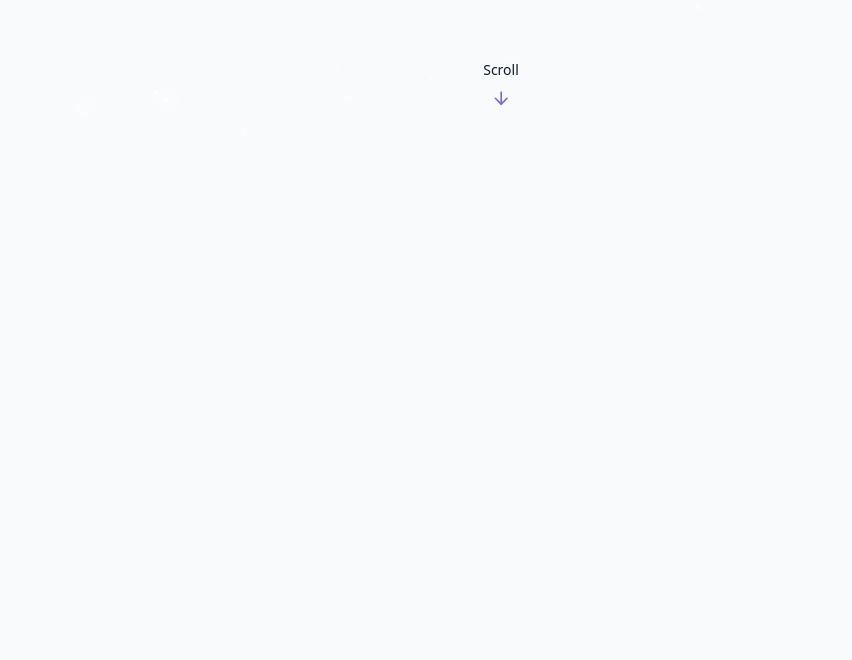
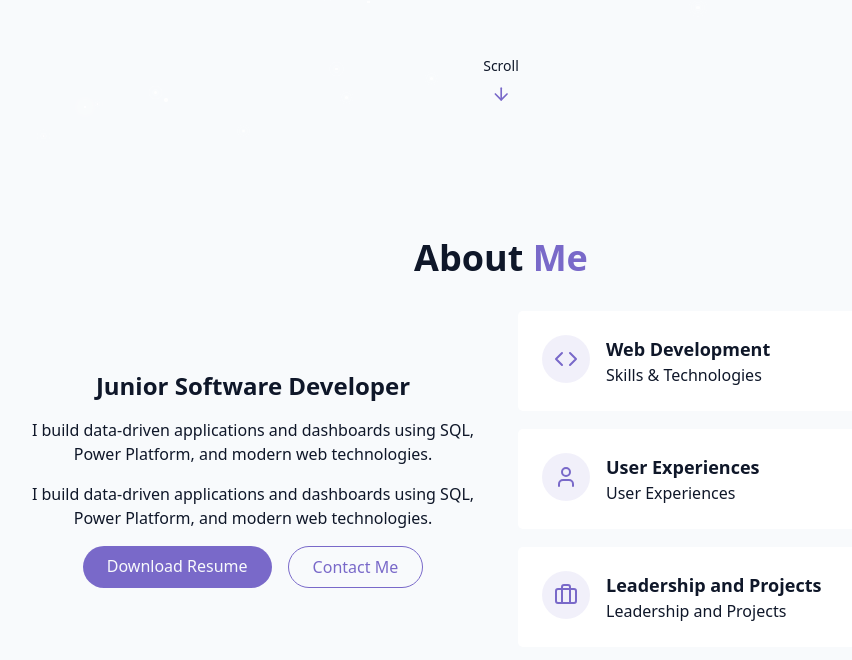
Before and after one commit to ChemistryGal/Portfolio-Site, a React (Vite) app in the folder portfolio/: page / in a window 1280 px wide. Shown: the part 658-1318 px from the top of the page, without its empty margins (139-991 px from the left). Before the commit the page ends 800 px from the top, so only its background shows below. Built offline with nearby package versions, Linux system fonts and the light colour scheme.

Commit message:
Added About Me Section with Filler information till I provide content.

```diff
--- a/portfolio/src/Pages/Home.tsx
+++ b/portfolio/src/Pages/Home.tsx
@@ -2,6 +2,7 @@ import { ThemeToggle } from "../components/ThemeToggle";
 import { StarBackground } from "../components/StarBackground";
 import { NavBar } from "../components/NavBar";
 import { HeroSection } from "../components/HeroSection";
+import { AboutSection} from "../components/AboutSection";
 
 export const Home = () => {
 
@@ -15,7 +16,7 @@ export const Home = () => {
         { /*Main Content*/}
         <main>
         <HeroSection />
-
+        <AboutSection />
         </main>
         {
             /*Footer*/
--- /dev/null
+++ b/portfolio/src/components/AboutSection.tsx
@@ -0,0 +1,69 @@
+import { Briefcase, Code, User } from "lucide-react";
+import { aboutContent } from "../content/AboutSection";
+
+export const AboutSection = () => {
+ return <section id = "about" className = "py-24 px-4 relative">
+    <div className = "container mx-auto max-w-5xl">
+        <h2 className = "text-4xl font-bold mb-8 text-center">
+        About <span className = "text-primary">Me</span>
+        </h2>
+
+    <div className = "grid grid-cols-1 md:grid-cols-2 gap-8 items-center">
+        <div className = "space-y-4">
+            <h3 className = "text-2xl font-semibold">
+            {aboutContent.subtitle}
+            </h3>
+            <p className = "text-muted-foreground">
+            {aboutContent.description}
+            </p>
+            <p className = "text-muted-foreground">
+            {aboutContent.description}
+            </p>
+        <div className = "flex flex-col sm:flex-row gap-4 justify-center">
+            <a href = "src/assets/Katie Hancock CV.pdf" download = "Katie Hancock CV.pdf" aria-label="Download Document" className = "cosmic-button">
+            {aboutContent.ctaPrimary}
+            </a>
+            <a href = "#contact" className = "px-6 py-2 rounded-full border border-primary text-primary hover:bg-primary/10 transition-colors duration-300 text-center">
+            {aboutContent.ctaSecondary}
+            </a>
+        </div>
+        </div>
+        <div className = "grid grid-cols-1 gap-4">
+         <div className = "gradient-border p-6 card-hover">
+            <div className= "flex items-start gap-4">
+                <div className = "p-3 rounded-full bg-primary/10">
+                <Code className = "text-primary h-6 w-6"/>
+                </div>
+                <div className = "text-left">
+                    <h4 className = "font-semibold text-lg">Web Development</h4>
+                    <p className="text-muted-foreground">{aboutContent.skills}</p>
+                </div>
+            </div>
+         </div>
+         <div className = "gradient-border p-6 card-hover">
+            <div className= "flex items-start gap-4">
+                <div className = "p-3 rounded-full bg-primary/10">
+                <User className = "text-primary h-6 w-6"/>
+                </div>
+                <div className = "text-left">
+                    <h4 className = "font-semibold text-lg">User Experiences</h4>
+                    <p className="text-muted-foreground">{aboutContent.user}</p>
+                </div>
+            </div>
+         </div>
+         <div className = "gradient-border p-6 card-hover">
+            <div className= "flex items-start gap-4">
+                <div className = "p-3 rounded-full bg-primary/10">
+                <Briefcase className = "text-primary h-6 w-6"/>
+                </div>
+                <div className = "text-left">
+                    <h4 className = "font-semibold text-lg">Leadership and Projects</h4>
+                    <p className="text-muted-foreground">{aboutContent.briefcase}</p>
+                </div>
+            </div>
+         </div>
+        </div>
+    </div>
+    </div>
+ </section>;
+}
--- a/portfolio/src/components/HeroSection.tsx
+++ b/portfolio/src/components/HeroSection.tsx
@@ -23,7 +23,7 @@ export const HeroSection = () => {
             Enticing Sentence hehe
           </p>
           <div className="pt-4 opacity-0 animate-fade-in-delay-4">
-            <a href="#projects" className = "cosimic-button"> View My Work</a>
+            <a href="#projects" className = "cosmic-button"> View My Work</a>
           </div>
         </div>
       </div>
--- /dev/null
+++ b/portfolio/src/content/AboutSection.ts
@@ -0,0 +1,11 @@
+export const aboutContent = {
+  title: "Hi, I’m Katie 👋",
+  subtitle: "Junior Software Developer",
+  skills: "Skills & Technologies",
+  user: "User Experiences",
+    briefcase: "Leadership and Projects",
+  description:
+    "I build data-driven applications and dashboards using SQL, Power Platform, and modern web technologies.",
+  ctaPrimary: "Download Resume",
+  ctaSecondary: "Contact Me",
+};
--- a/portfolio/src/index.css
+++ b/portfolio/src/index.css
@@ -146,7 +146,7 @@
   border: 1px solid transparent;
 }
 
-@utility cosimic-button {
+@utility cosmic-button {
   @apply px-6 py-2 rounded-full bg-primary text-primary-forground font-medium
   transition-all duration-300 hover:shadow-[0_0_10px_rgba(139,92,246,0.5)]
   hover:scale-105 active:scale-95;
```
Also changed, not shown: 1 other file (tests, documents, lock files or other folders).
